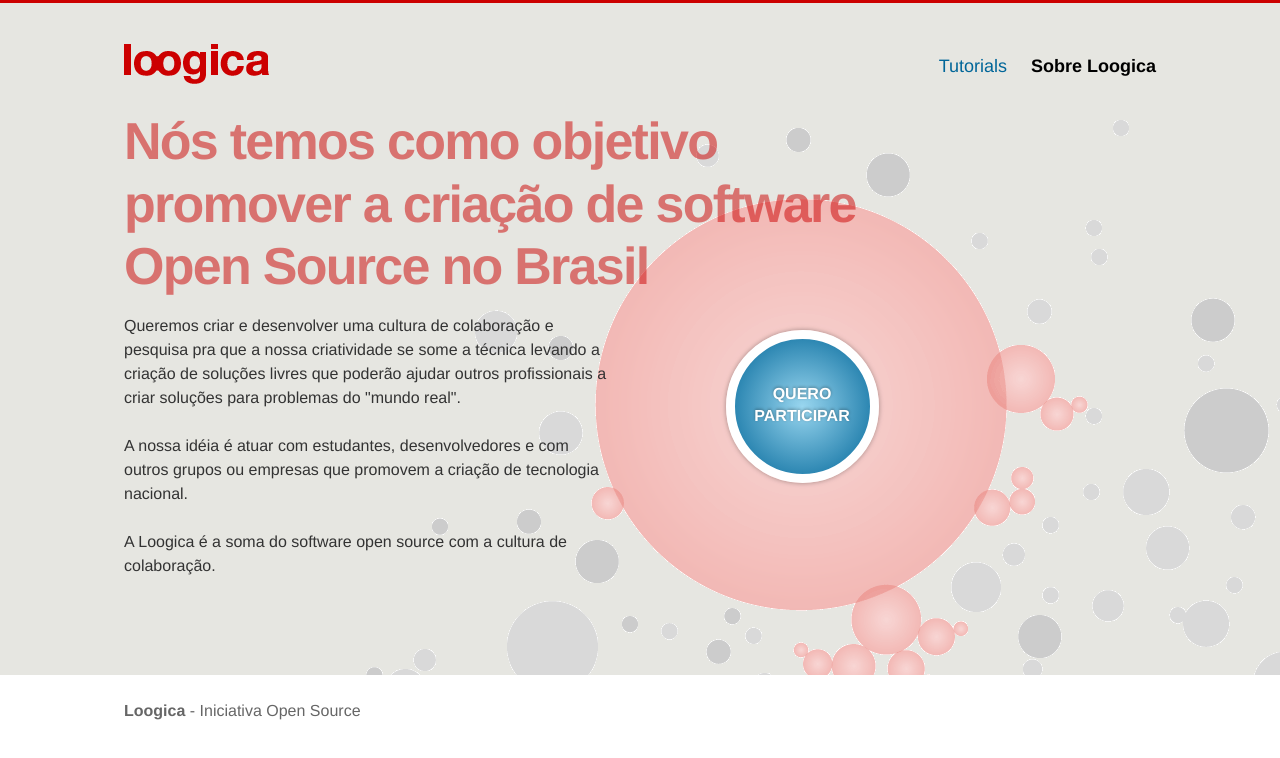
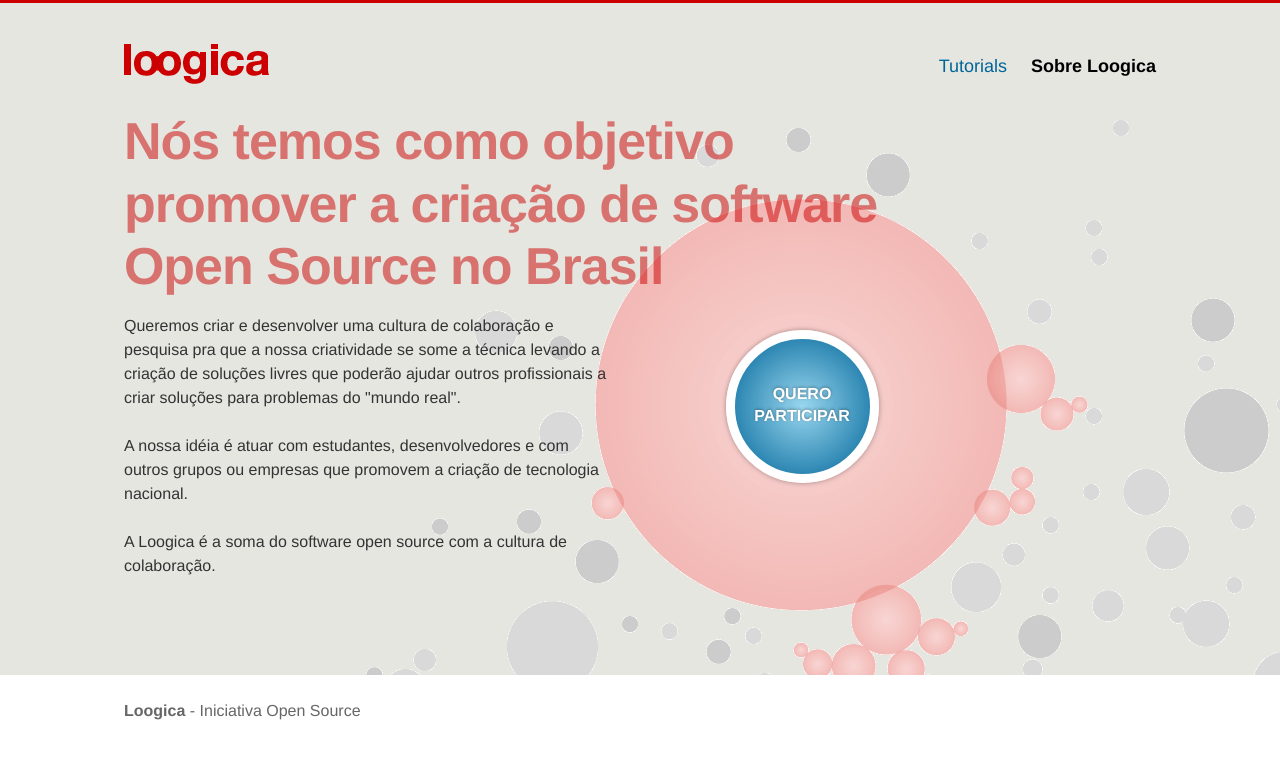
Before and after one commit to loogica/loogica.net, a plain HTML site: page index.html in a window 1280 px wide. Drawn offline with nearby package versions, Linux system fonts and the light colour scheme.

Commit message:
Fine tuning typography to tablets

```diff
--- a/css/style.css
+++ b/css/style.css
@@ -7,7 +7,7 @@ body{
 	color:#333;
 	font-size:62.5%;
 	line-height:2.0em;
-	font-family:"HelveticaNeue-Light","Helvetica Neue Light","Helvetica Neue",Helvetica,Arial,sans-serif;
+	font-family: Helvetica,Arial,sans-serif;
 	margin:0;
 	padding:0;
 	background-color: #E6E6E1;
@@ -366,17 +366,17 @@ article, aside, details, figcaption, figure, footer, header, hgroup, menu, nav,
 	color: #C00;
 	font-size: 5.2em;
 	line-height: 1.2em;
-	letter-spacing: -0.033em;
+	letter-spacing: -1px;
 	text-transform: none;
 	margin: 0;
 	padding: 0.2166em 0 17px 0.46em;
 	opacity: 0.5;
 }
 
-@media (min-width: 900px) {
+@media (min-width: 980px) {
 
 	.bodyHome .content h2 .brk1,
-	.bodyHome .content h2 .brk2 { display: block; }
+	.bodyHome .content h2 .brk2 { display: block; white-space: nowrap; }
 
 }
 
```
